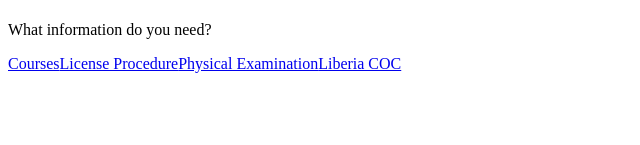
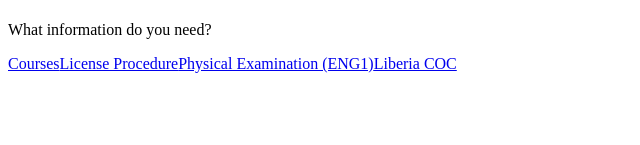
Before and after one commit to Sanchex-22/PMTSQuote, a Next.js app: page /public_pages/home/home in a window 1280 px wide. Shown: the part 141-286 px from the top of the page, without its empty margins (0-640 px from the left). Built offline with nearby package versions, Linux system fonts and the light colour scheme.

Commit message:
liberia coc pdf and rename physical examination eng1

```diff
--- a/src/pages/public_pages/home/home.tsx
+++ b/src/pages/public_pages/home/home.tsx
@@ -43,7 +43,7 @@ export default function Home() {
               href="/medical"
               className="block bg-gradient-to-r from-blue-50 to-indigo-50 p-6 rounded-2xl border border-blue-100 text-lg font-semibold text-blue-900 w-full h-full hover:scale-[98%] transition-transform duration-200 ease-in-out"
             >
-              {t("Physical Examination")}
+              {t("Physical Examination (ENG1)")}
             </a>
 
 
--- a/src/pages/public_pages/home/liberian/LiberianForm.tsx
+++ b/src/pages/public_pages/home/liberian/LiberianForm.tsx
@@ -628,7 +628,7 @@ const handleSubmit = async (e: React.FormEvent<HTMLFormElement>) => {
                       type="file"
                       id="idPhoto"
                       name="idPhotoFile" // Añadir name
-                      accept=".jpg,.jpeg,.png"
+                      accept=".pdf,.jpg,.jpeg,.png"
                       onChange={(e) => handlePhotoUpload(e, "id")}
                       className="absolute top-0 left-0 w-full h-full opacity-0 cursor-pointer"
                       required={!idPhotoFile}
@@ -664,7 +664,7 @@ const handleSubmit = async (e: React.FormEvent<HTMLFormElement>) => {
                       type="file"
                       id="passportPhoto"
                       name="passportPhotoFile" // Añadir name
-                      accept=".jpg,.jpeg,.png"
+                      accept=".pdf,.jpg,.jpeg,.png"
                       onChange={(e) => handlePhotoUpload(e, "passport")}
                       className="absolute top-0 left-0 w-full h-full opacity-0 cursor-pointer"
                       required={!passportPhotoFile}
```
